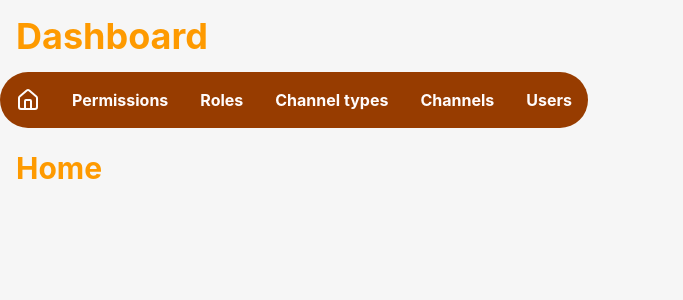
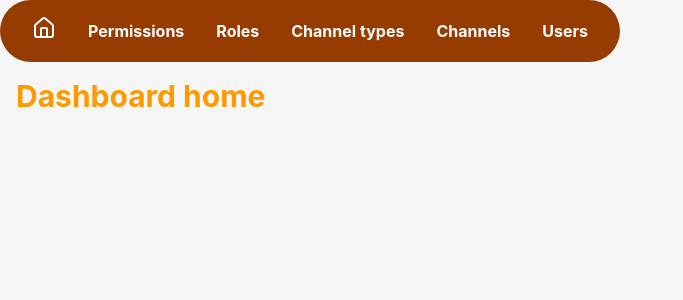
Before and after one commit to ChatneyApp/chatney-frontend, a React (Vite) app: page /dashboard in a window 1280 px wide. Shown: the top 300 px of the page, without its empty margins (0-683 px from the left). Built offline with nearby package versions, Linux system fonts and the light colour scheme.

Commit message:
foster tailwind (combinging classes into CSS modules)

```diff
--- a/src/pages/dashboard/DashboardHomePage.tsx
+++ b/src/pages/dashboard/DashboardHomePage.tsx
@@ -1,5 +1,5 @@
 export const DashboardHomePage = () => (
     <div>
-        <h2>Home</h2>
+        <h2>Dashboard home</h2>
     </div>
 );
--- a/src/pages/dashboard/DashboardLayout.tsx
+++ b/src/pages/dashboard/DashboardLayout.tsx
@@ -4,7 +4,6 @@ import {MainMenu} from '@/pages/dashboard/components/MainMenu';
 
 export const DashboardLayout = () => (
     <div>
-        <h1>Dashboard</h1>
         <MainMenu/>
         <Outlet/>
     </div>
--- a/src/pages/dashboard/components/MainMenu.tsx
+++ b/src/pages/dashboard/components/MainMenu.tsx
@@ -2,14 +2,16 @@ import {PropsWithChildren} from 'react';
 import {Link} from 'react-router';
 import {HomeIcon} from 'lucide-react';
 
+import styles from './MenuItem.module.css';
+
 const MenuItem = ({children}: PropsWithChildren) => (
-    <button className="p-4 m-0 bg-amber-800 text-white font-bold hover:bg-amber-600">
+    <button className={styles.menuItem}>
         {children}
     </button>
 );
 
 export const MainMenu = () => (
-    <div className="inline-flex flex-row gap-0 rounded-full overflow-hidden">
+    <div className={styles.menu}>
         <MenuItem>
             <Link to="/dashboard">
                 <HomeIcon/>
--- /dev/null
+++ b/src/pages/dashboard/components/MenuItem.module.css
@@ -0,0 +1,21 @@
+@reference "tailwindcss";
+
+.menu {
+    @apply inline-flex items-stretch content-center flex-row gap-0 rounded-full overflow-hidden;
+}
+
+.menuItem {
+    @apply p-0 m-0 outline-0 bg-amber-800 text-white font-bold hover:bg-amber-600;
+}
+
+.menuItem:first-child {
+    @apply pl-4;
+}
+
+.menuItem:last-child {
+    @apply pr-4;
+}
+
+.menuItem > a {
+    @apply inline-block p-4 m-0 text-white font-bold;
+}
```
